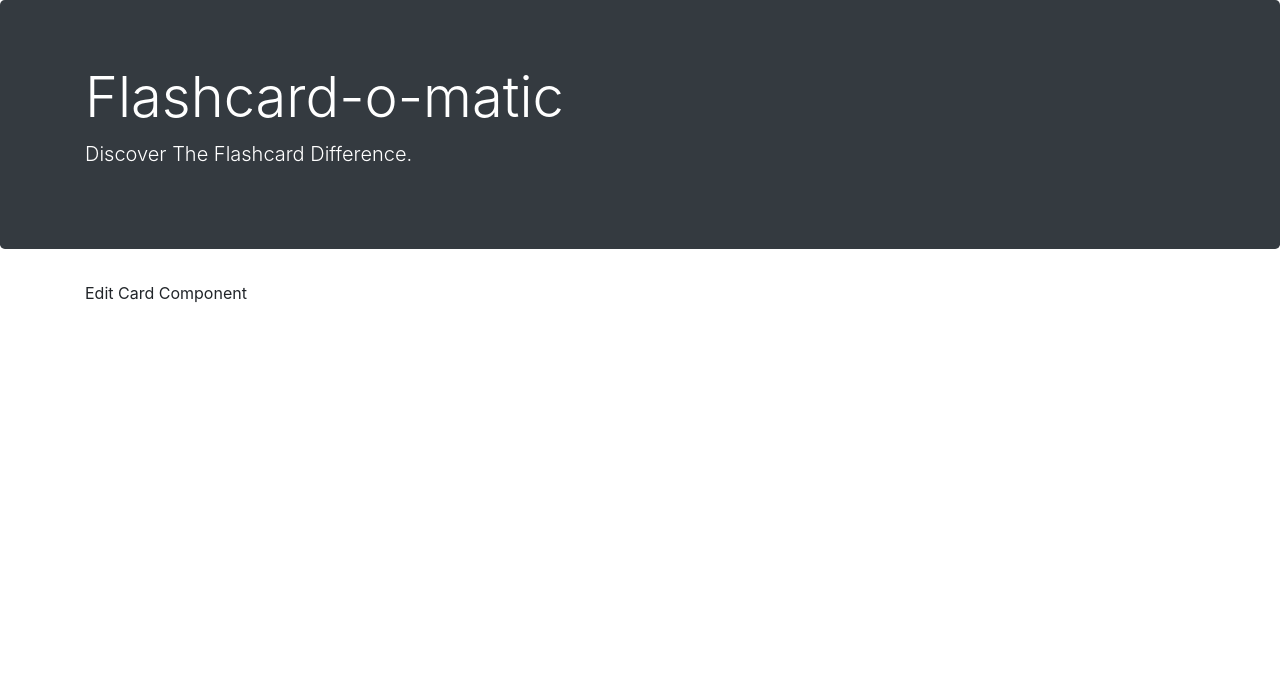
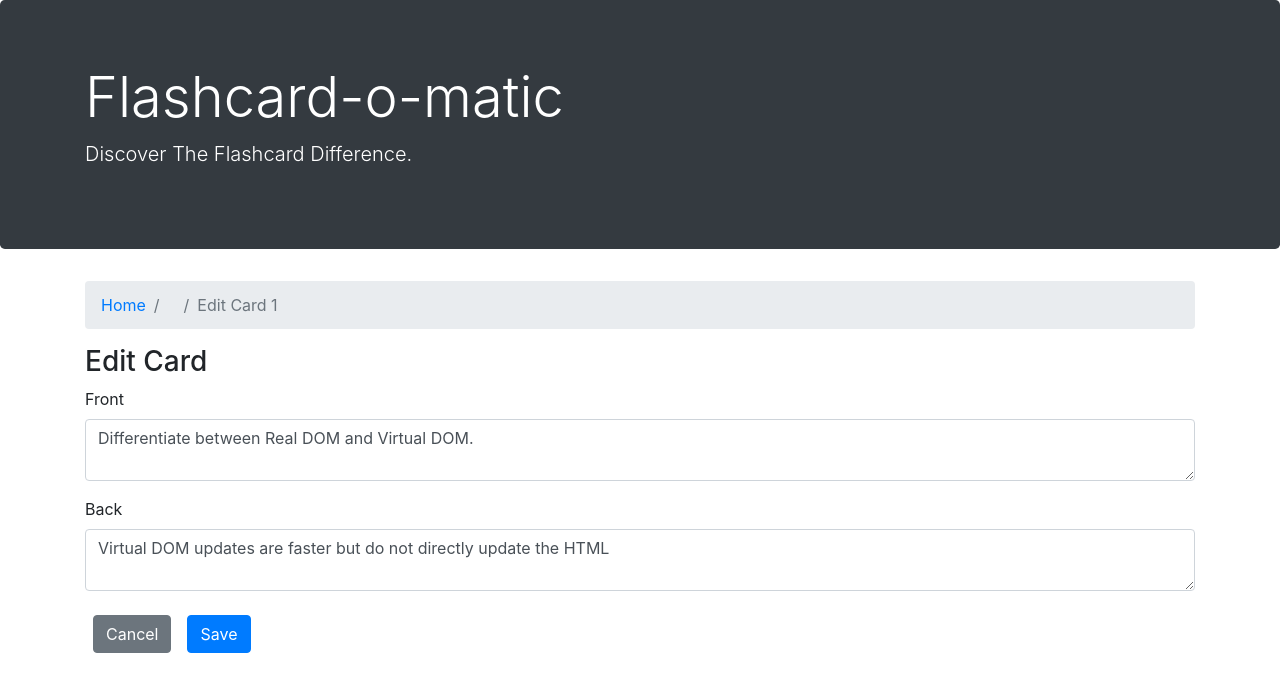
Before and after one commit to calebcholm/project-flashcards-app, a React (Create React App) app: page /decks/1/cards/1/edit in a window 1280 px wide. Shown: the top 692 px of the page. Built offline with nearby package versions, Linux system fonts and the light colour scheme; no server answers; data requests are answered from the project's data file; a web font is replaced by a local one.

Commit message:
Completed Edit Card, Add Card, Edit Deck

```diff
--- a/data/db.json
+++ b/data/db.json
@@ -9,11 +9,6 @@
       "name": "React Router",
       "description": "React Router is a collection of navigational components that compose declaratively with your application.",
       "id": 2
-    },
-    {
-      "name": "Caleb Holm",
-      "description": "asdf",
-      "id": 3
     }
   ],
   "cards": [
@@ -46,18 +41,6 @@
       "back": "Renders the first matching child <Route> ",
       "deckId": 2,
       "id": 5
-    },
-    {
-      "front": "asdfasdfasdf",
-      "back": "asdfasdfasdfasdf",
-      "deckId": 3,
-      "id": 6
-    },
-    {
-      "front": "ddeerr",
-      "back": "dsewqa",
-      "deckId": 3,
-      "id": 7
     }
   ]
 }
--- a/src/Card/EditCard.js
+++ b/src/Card/EditCard.js
@@ -1,11 +1,97 @@
-import React from 'react';
-//Routes to '/decks/:deckId/cards/:cardId/edit'
-//Allows the user to modify information on an existing card
+import React, { useEffect, useState } from "react";
+import { useHistory, useParams } from "react-router-dom";
+import { readCard, readDeck, updateCard } from "../utils/api";
+import Nav from "../Layout/Nav";
 
-function EditCard() {
-    return (
-        <div>Edit Card Component</div>
-    )
+export default function EditCard() {
+    const history = useHistory();
+    const { deckId, cardId } = useParams();
+    const [deck, setDeck] = useState({});
+    const [card, setCard] = useState({});
+
+    useEffect(() => {
+        async function getDeck() {
+            const foundDeck = await readDeck(deckId);
+            setDeck(foundDeck);
+        }
+        getDeck();
+
+        async function getCard() {
+            const foundCard = await readCard(cardId);
+            setCard(foundCard);
+        }
+        getCard();
+    }, [deckId, cardId]);
+
+    const handleChange = ({ target }) => {
+        const value = target.value;
+
+        setCard({
+            ...card,
+            [target.name]: value,
+        });
+    };
+
+    const handleReset = () => {
+        history.push(`/decks/${deckId}`);
+    };
+
+    const handleSubmit = (event) => {
+        event.preventDefault();
+        async function updateToCard() {
+            if (cardId) {
+                await updateCard(card)
+                    .then(() => alert(`Card ${card.id} in '${deck.name}' updated!`));
+                history.push(`/decks/${deckId}`);
+            }
+        }
+        updateToCard();
+    };
+
+    return card ? (
+        <div>
+            <Nav link={`/decks/${deckId}`} name={deck.name} currentPage={`Edit Card ${card.id}`} />
+            <h3>Edit Card</h3>
+            <form onSubmit={handleSubmit}>
+                <div className="form-group">
+                    <label htmlFor="name" className="form-label">
+                        Front
+                    </label>
+                    <textarea
+                        type="textarea"
+                        className="form-control"
+                        id="front"
+                        name="front"
+                        placeholder="Front side of card"
+                        onChange={handleChange}
+                        value={card.front}
+                    />
+                </div>
+                <div className="form-group">
+                    <label htmlFor="description" className="form-label">
+                        Back
+                    </label>
+                    <textarea
+                        type="textarea"
+                        className="form-control"
+                        id="back"
+                        name="back"
+                        placeholder="Back side of card"
+                        onChange={handleChange}
+                        value={card.back}
+                    />
+                </div>
+                <button
+                    className="btn btn-secondary m-2"
+                    type="reset"
+                    onClick={handleReset}
+                >
+                    Cancel
+                </button>
+                <button type="submit" onClick={handleSubmit} className="btn btn-primary m-2">
+                    Save
+                </button>
+            </form>
+        </div>
+    ) : <div>Loading card ...</div>
 }
-
-export default EditCard;
--- a/src/Deck/Deck.js
+++ b/src/Deck/Deck.js
@@ -23,7 +23,7 @@ export default function Deck() {
     if (deck.id) {
         return (
             <div>
-                <Nav Link={`/decks/${deckId}`} name={deck.name} currentPage={deck.name} />
+                <Nav name={deck.name} currentPage={deck.name} />
                 <div className="card w-100 my-4">
                     <div className="card-body">
                         <div className="row">
--- a/src/Deck/EditDeck.js
+++ b/src/Deck/EditDeck.js
@@ -1,12 +1,101 @@
-import React from 'react';
-//Routes to '/decks/:deckId/edit'
-//Allows the user to modify information on an existing deck
+import React, { useState, useEffect } from 'react';
+import { useHistory, useParams } from 'react-router-dom';
+import Nav from '../Layout/Nav';
+import { updateDeck } from '../utils/api';
+import { readDeck } from '../utils/api';
 
 function EditDeck() {
+    const initialState = {
+        name: '',
+        description: '',
+    };
 
-    return (
-        <div>Edit Deck Component</div>
-    )
+    const history = useHistory();
+    const { deckId } = useParams();
+    const [deck, setDeck] = useState({...initialState});
+
+    useEffect(() => {
+        async function getDeck() {
+            if (deckId) {
+                const foundDeck = await readDeck(deckId);
+                setDeck(foundDeck);
+            }
+        }
+        getDeck();
+    }, [deckId]);
+
+    const handleChange = ({ target }) => {
+        const value = target.value;
+
+        setDeck({
+            ...deck,
+            [target.name]: value,
+        });
+    };
+
+    const handleReset = () => {
+        history.push(`/decks/${deckId}`);
+    };
+
+    const handleSubmit = (event) => {
+        event.preventDefault();
+        async function updateToDeck() {
+            if (deckId) {
+                await updateDeck(deck)
+                .then(() => alert(`'${deck.name}' updated!`));
+                history.push(`/decks/${deckId}`);
+            }
+        }
+        updateToDeck();
+    };
+
+
+    return deck ? (
+        <div>
+            <Nav link={`/decks/${deckId}`} name={deck.name} currentPage={'Edit Deck'} />
+            <h1>Edit Deck</h1>
+          <form onSubmit={handleSubmit}>
+            <div className="form-group">
+              <label htmlFor="name" className="form-label">
+                Name
+              </label>
+              <input
+                type="text"
+                className="form-control"
+                id="name"
+                name="name"
+                placeholder="Deck Name"
+                onChange={handleChange}
+                value={deck.name}
+              />
+            </div>
+            <div className="form-group">
+              <label htmlFor="description" className="form-label">
+                Description
+              </label>
+              <textarea
+                type="textarea"
+                className="form-control"
+                id="description"
+                name="description"
+                placeholder="Brief description of the deck"
+                onChange={handleChange}
+                value={deck.description}
+              />
+            </div>
+            <button
+              className="btn btn-secondary m-2"
+              type="reset"
+              onClick={handleReset}
+            >
+              Cancel
+            </button>
+            <button type="submit" onClick={handleSubmit} className="btn btn-primary m-2">
+              Submit
+            </button>
+          </form>
+        </div>
+    ) : <div>Loading ...</div>
 }
 
 export default EditDeck;
```
